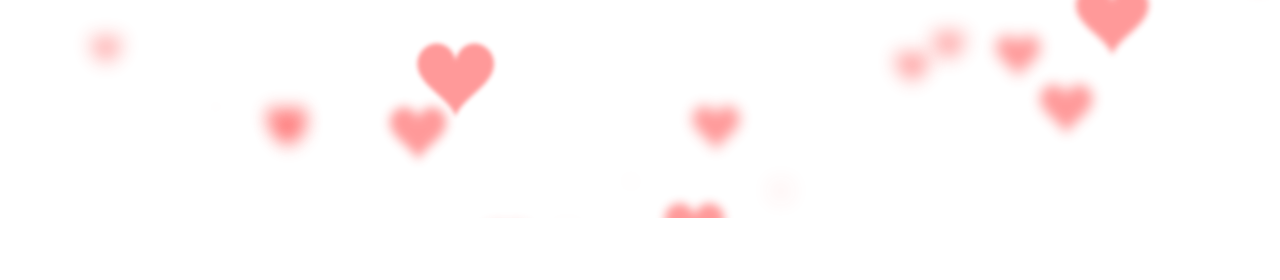
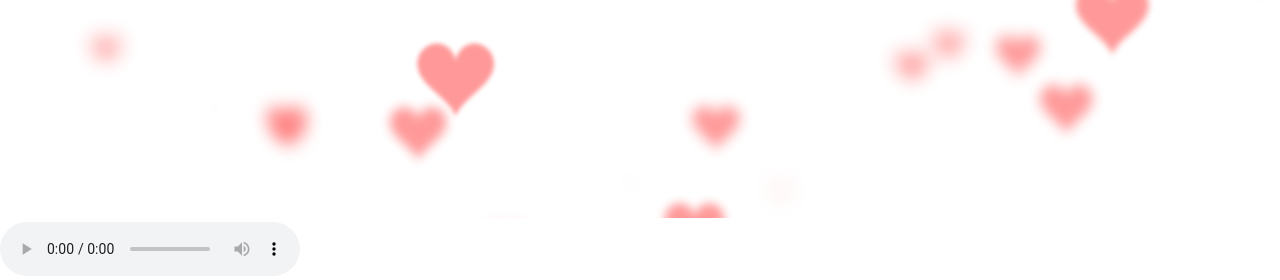
Before and after one commit to 1likeorange/1likeorange.github.io, a plain HTML site: page index.html in a window 1280 px wide. Shown: the part 582-862 px from the top of the page. Before the commit the page ends 804 px from the top, so only its background shows below. Drawn offline with Linux system fonts and the light colour scheme.

Commit message:
Update index.html

```diff
--- a/index.html
+++ b/index.html
@@ -146,6 +146,8 @@
         return true;
     }
 </script>
-
+<audio src="http://music.163.com/song/media/outer/url?id=191278.mp3"
+	id="dd" autoplay="autoplay"  loop="loop" controls="controls" preload="auto"
+	></audio>
 </body>
 </html>
```
